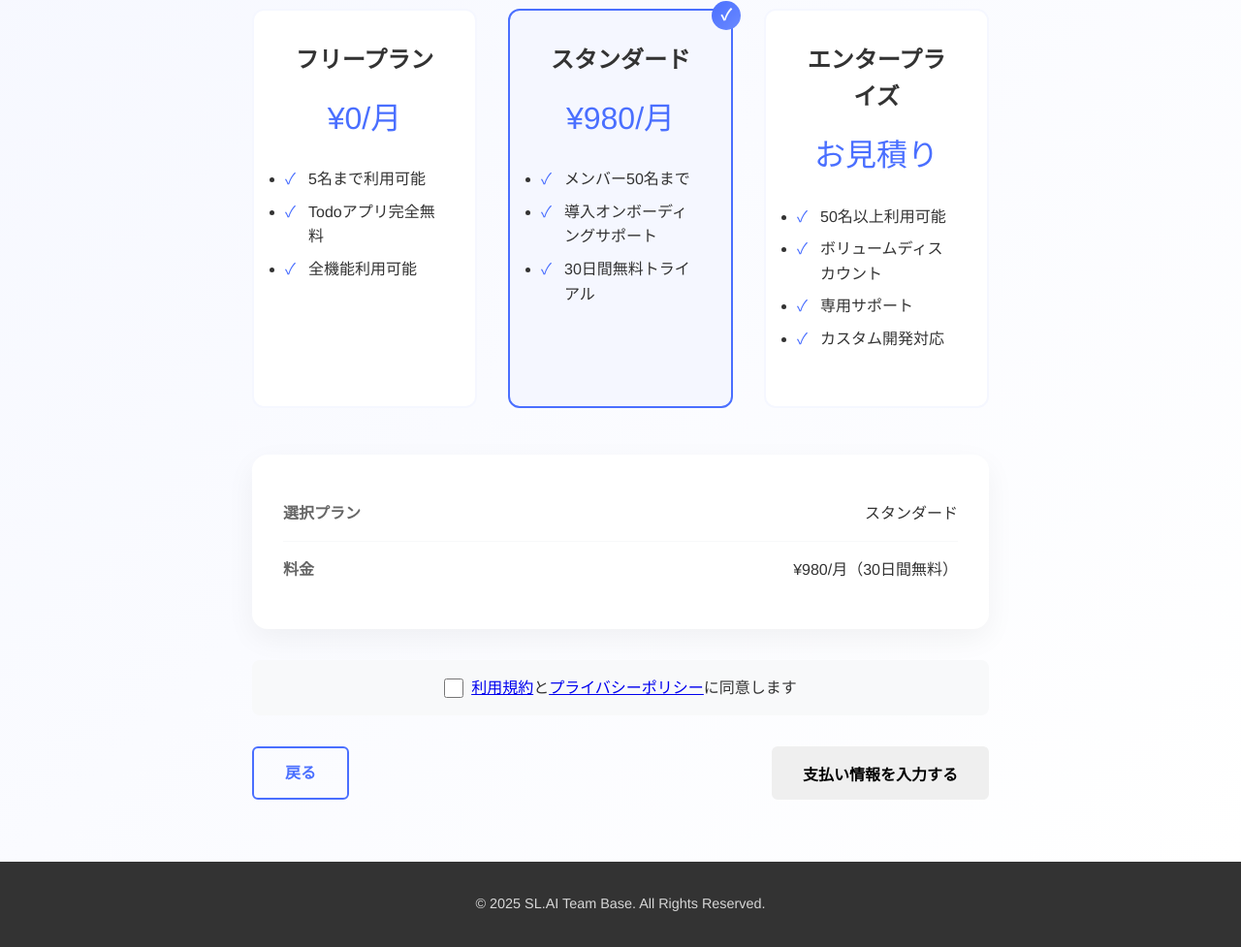
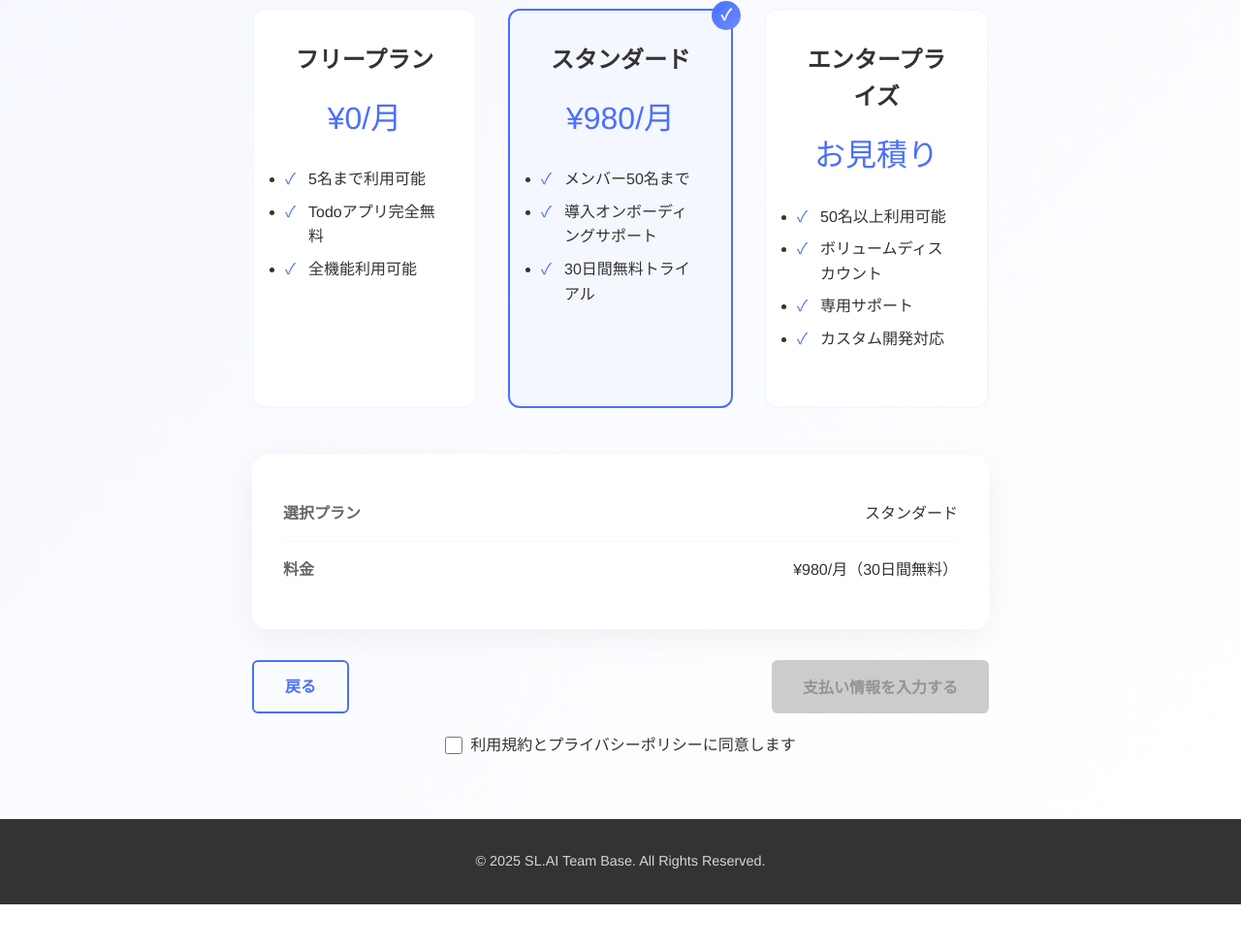
Before and after one commit to addness-info-osaka/TeamBase, a plain HTML site: page confirm.html in a window 1280 px wide. Shown: the part 417-1394 px from the top of the page at 97% size. After the commit the page ends 1350 px from the top, so only its background shows below. Drawn offline with nearby package versions, Linux system fonts and the light colour scheme.

Commit message:
feat: 確認画面の支払い情報入力ボタンを改善 - 利用規約同意チェックボックスと連動 - 初期状態で無効化（グレーアウト） - チェック後に有効化とカラー変更 - payment.htmlへの遷移を設定

```diff
--- a/confirm.html
+++ b/confirm.html
@@ -368,6 +368,29 @@
         text-align: center;
       }
     }
+
+    .btn-disabled {
+      background: #ccc;
+      cursor: not-allowed;
+    }
+
+    .terms-check {
+      margin-top: 20px;
+      text-align: center;
+    }
+
+    .terms-check label {
+      display: flex;
+      align-items: center;
+      justify-content: center;
+      gap: 8px;
+      cursor: pointer;
+    }
+
+    .terms-check input[type="checkbox"] {
+      width: 18px;
+      height: 18px;
+    }
   </style>
 </head>
 <body>
@@ -447,18 +470,17 @@
           </div>
         </div>
 
-        <div class="agreement">
-          <label>
-            <input type="checkbox" id="agreementCheckbox" required>
-            <span><a href="#" class="terms-link">利用規約</a>と<a href="#" class="privacy-link">プライバシーポリシー</a>に同意します</span>
-          </label>
-        </div>
-
         <div class="btn-container">
           <a href="signup.html" class="btn btn-outline">戻る</a>
-          <button type="submit" class="btn" onclick="location.href='payment.html'">支払い情報を入力する</button>
+          <button type="button" id="submitBtn" class="btn btn-disabled" onclick="location.href='payment.html'" disabled>支払い情報を入力する</button>
         </div>
       </form>
+
+      <div class="terms-check">
+        <label>
+          <input type="checkbox" id="termsCheck"> 利用規約とプライバシーポリシーに同意します
+        </label>
+      </div>
     </div>
   </section>
 
@@ -492,11 +514,17 @@
     });
 
     // 同意チェックボックスの処理
-    const agreementCheckbox = document.getElementById('agreementCheckbox');
-    const submitBtn = document.getElementById('submitBtn');
-
-    agreementCheckbox.addEventListener('change', () => {
-      submitBtn.disabled = !agreementCheckbox.checked;
+    document.getElementById('termsCheck').addEventListener('change', function() {
+      const submitBtn = document.getElementById('submitBtn');
+      if (this.checked) {
+        submitBtn.classList.remove('btn-disabled');
+        submitBtn.classList.add('btn');
+        submitBtn.disabled = false;
+      } else {
+        submitBtn.classList.add('btn-disabled');
+        submitBtn.classList.remove('btn');
+        submitBtn.disabled = true;
+      }
     });
 
     // フォームの送信処理
```
